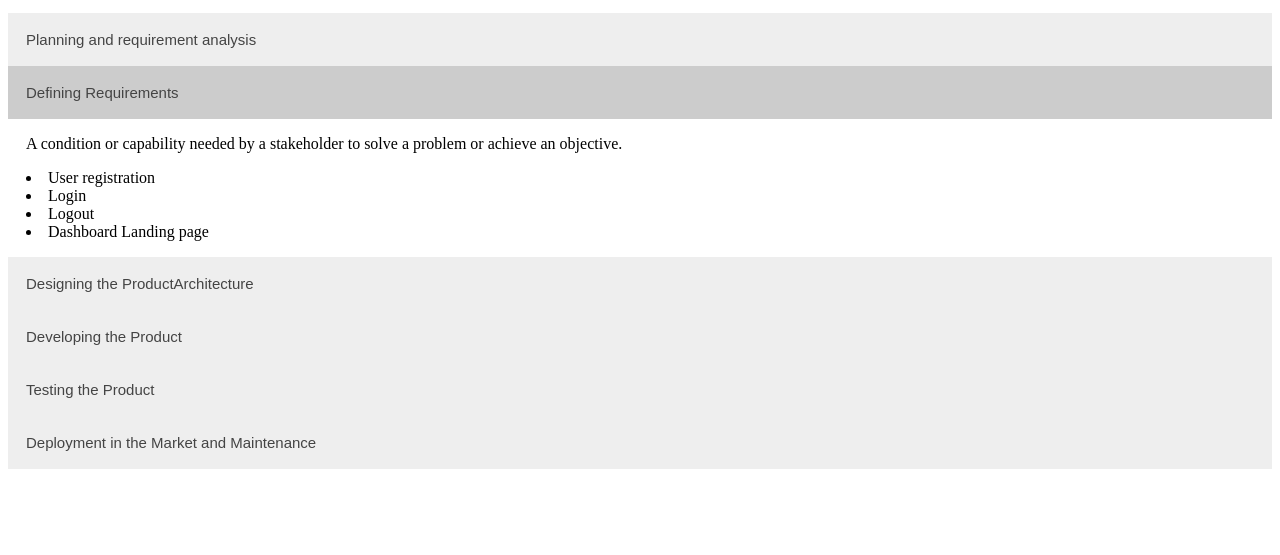
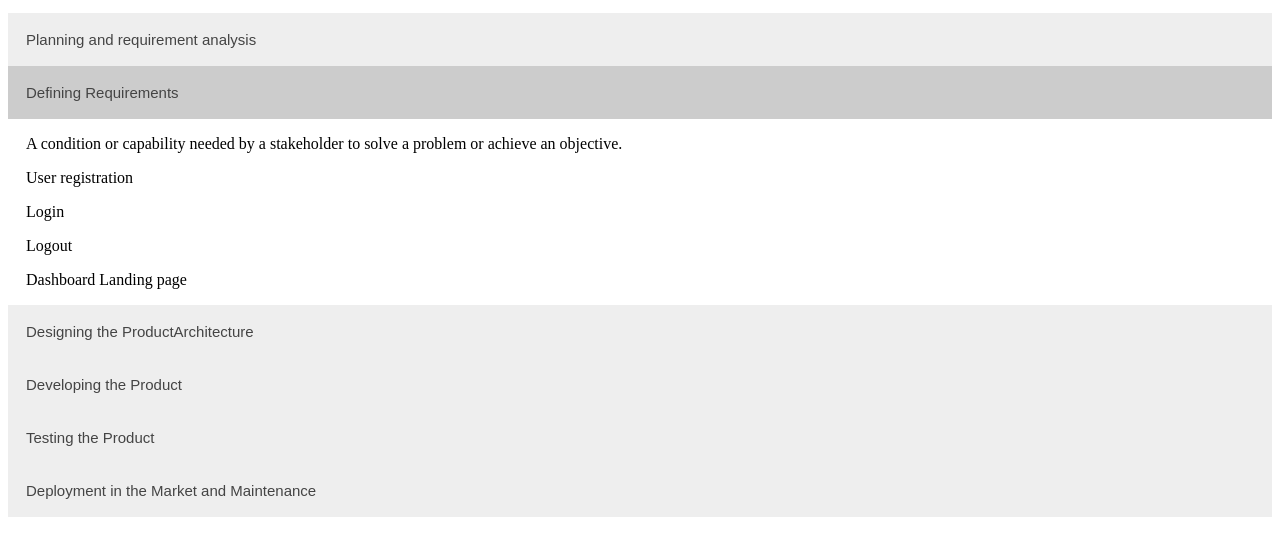
Before and after one commit to MaxTsobirev/SDLC-page, a plain HTML site: page index.html in a window 1280 px wide. Both pictures are taken after a click on the button "Defining Requirements". Shown: the part 87-642 px from the top of the page. Drawn offline with Linux system fonts and the light colour scheme.

Commit message:
Update index.html

```diff
--- a/index.html
+++ b/index.html
@@ -40,10 +40,10 @@
 <button class="accordion">Defining Requirements</button>
 <div class="panel">
   <p>A condition or capability needed by a stakeholder to solve a problem or achieve an objective.
-    <li>User registration</li>
-    <li>Login</li>
-    <li>Logout</li>
-    <li>Dashboard Landing page</li>
+    <p>User registration</p>
+    <p>Login</p>
+    <p>Logout</p>
+    <p>Dashboard Landing page</p>
   </p>
 </div>
 
```
